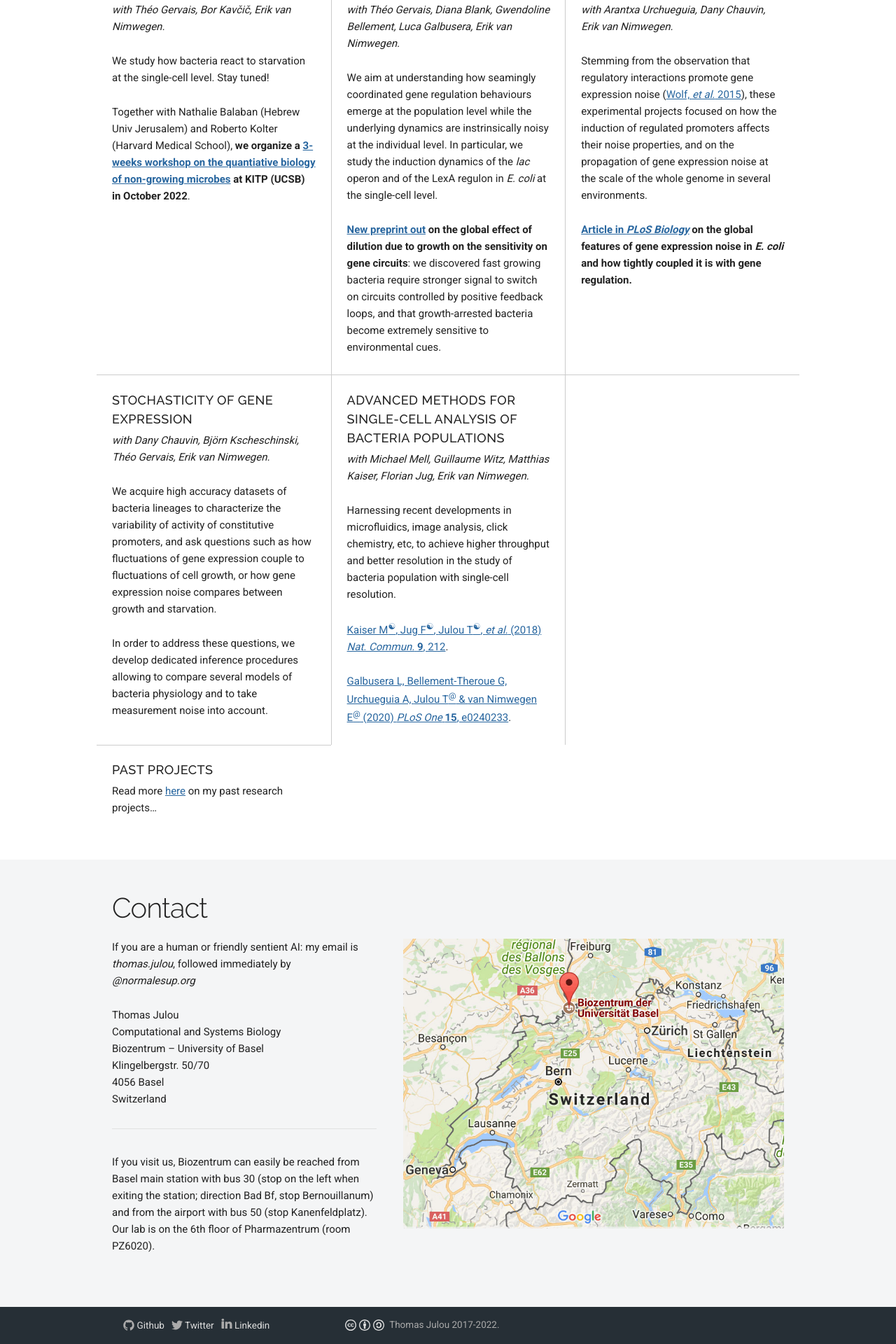
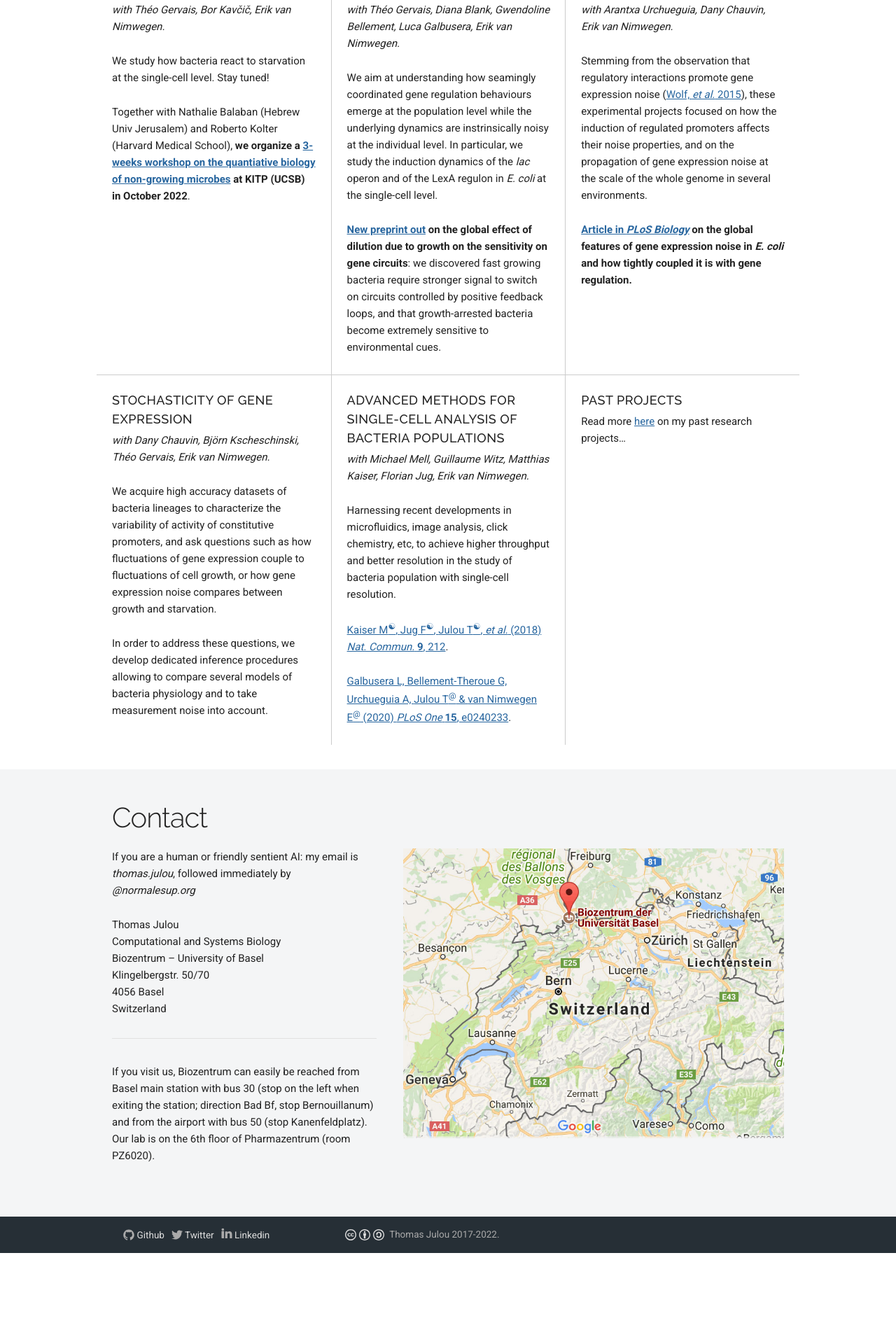
Before and after one commit to julou/julou.github.io, a Jekyll site: the page built from index.md, in a window 1280 px wide. Shown: the part 1086-3006 px from the top of the page at 70% size. Built offline with Jekyll 4.4.1, drawn with Linux system fonts in a browser that asks for light colours; after the commit the page ends 2876 px from its top, so only the background shows below that.

Commit message:
Layout fix for projects on home page

```diff
--- a/index.md
+++ b/index.md
@@ -71,16 +71,13 @@ If you visit us, Biozentrum can easily be reached from Basel main station with b
     </div>
   {%- endif  -%}
   {%- endfor -%}
-      <div class="project">
-      <!-- empty box -->
-      </div>
 
       <div class="project">
         <h2>Past projects</h2>
           <p>Read more <a href="archive">here</a> on my past research projects…</p>
       </div>
+
   </div>
-
 
   </div>
 </section>
```
